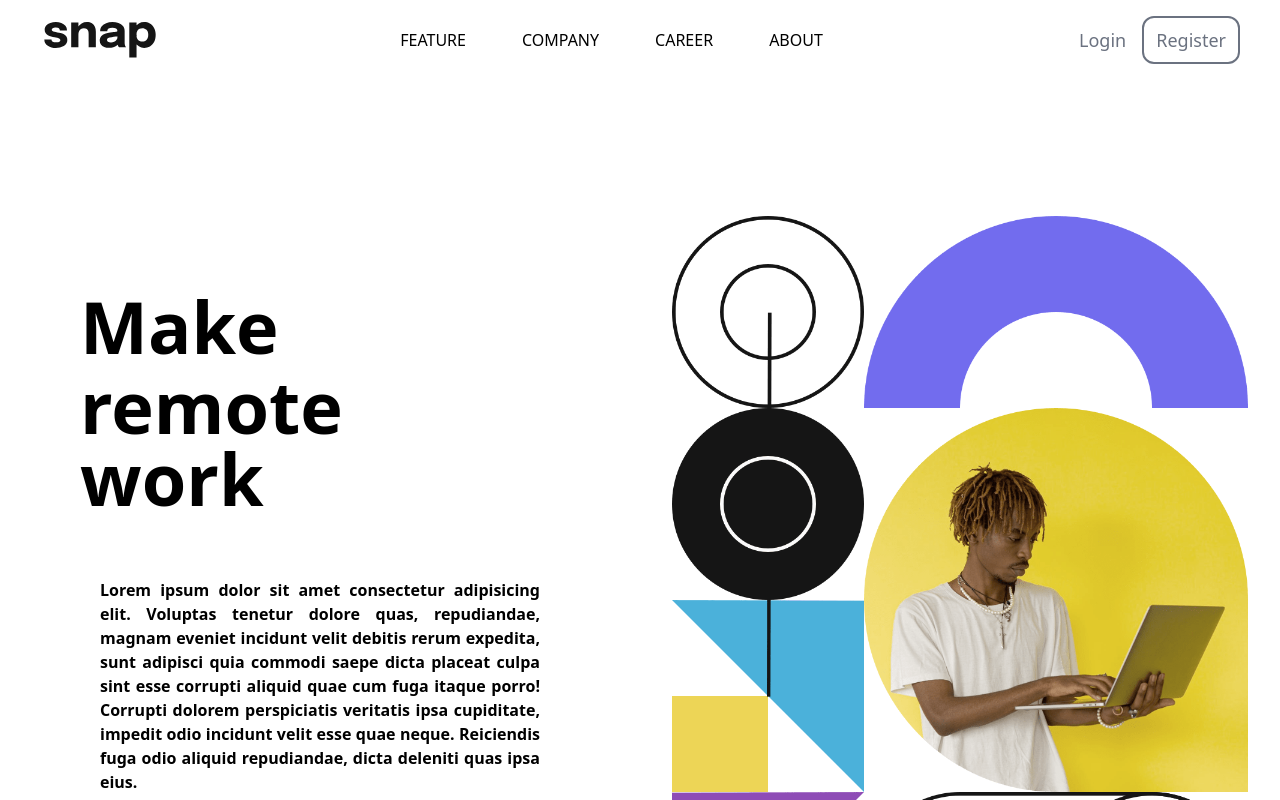
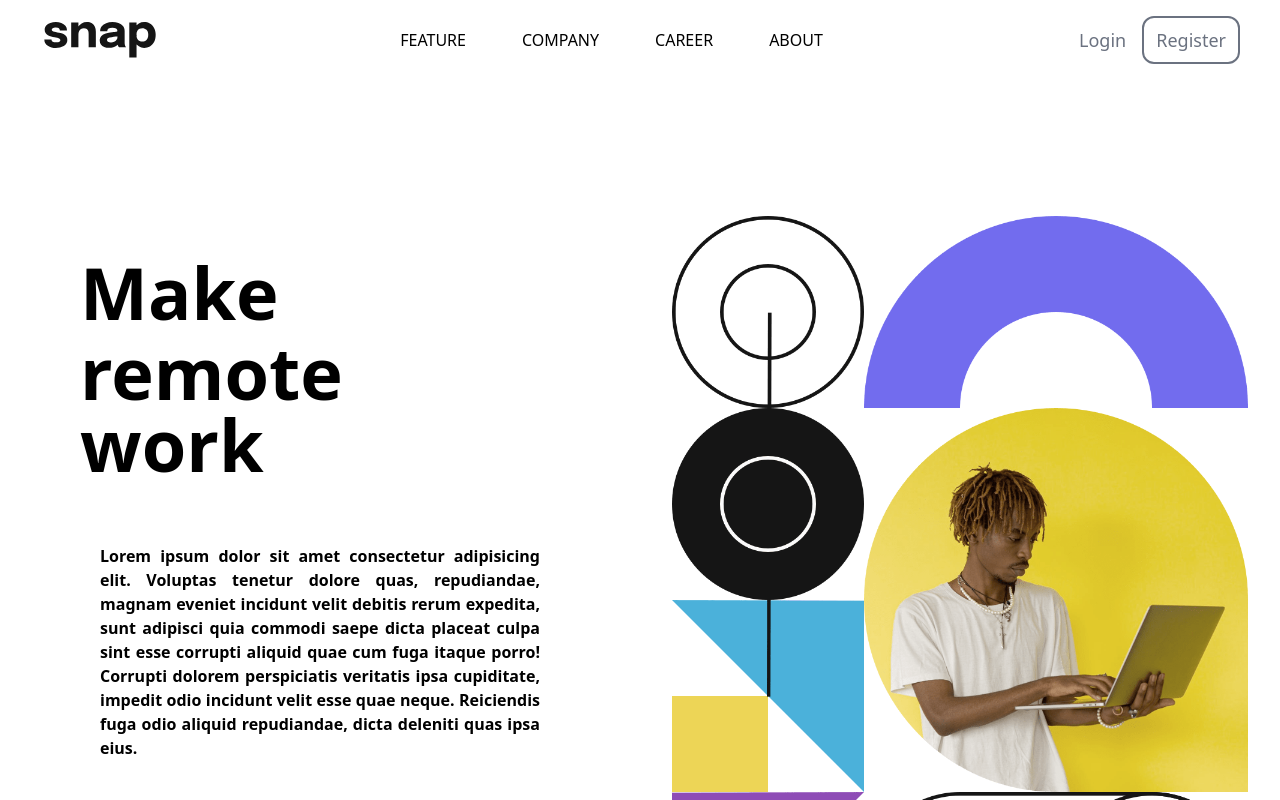
Before and after one commit to GoodnessAbass19/remote-work-1, a React (Create React App) app: page / in a window 1280 px wide. Shown: the top 800 px of the page. Built offline with nearby package versions, Linux system fonts and the light colour scheme.

Commit message:
Update body.jsx

```diff
--- a/src/components/body.jsx
+++ b/src/components/body.jsx
@@ -5,7 +5,7 @@ import Footer from '../components/footer'
 const Body = () => {
     return (
         <>
-        <section id="home" className="md:max-w-screen flex  md:flex-row flex-col-reverse py-10  items-center justify-around md:mt-24 mt-8 max-h-full md:mx-auto">
+        <section id="home" className="md:max-w-screen flex  md:flex-row flex-col-reverse py-10  items-center justify-around md:mt-24 mt-8 md:mx-auto">
             <div className="flex-1">
                 <div className=" text-center w-full md:w-3/4 mx-auto md:py-10 py-6">
                     <div className="md:text-7xl text-3xl md:leading-1  text-black font-bold justify-center md:text-left flex md:flex-col w-11/12 text-center gap-2">
@@ -19,12 +19,13 @@ const Body = () => {
                     </p>
                     <button className="bg-black font-semibold text-white md:mx-4 mx-auto border-2 rounded-lg py-3 px-6 flex items-center gap-2 duration-500 hover:bg-white hover:text-black hover:border-black">Learn more</button>
                 </div>
+         <Footer />
             </div>
             <div className="flex-1 flex items-center justify-center">
                 <img src={Header} alt="" className="md:max-w-xl w-full" />
             </div>
         </section>
-            <Footer />
+
             </>
     );
 }
```
